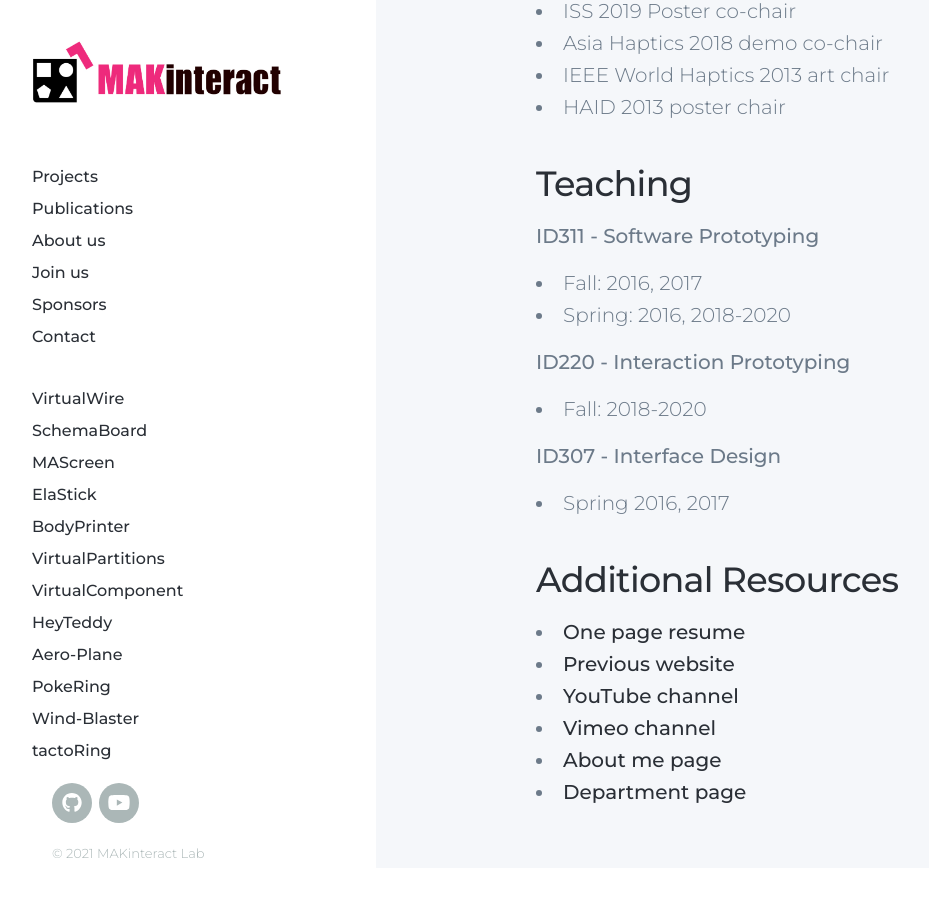
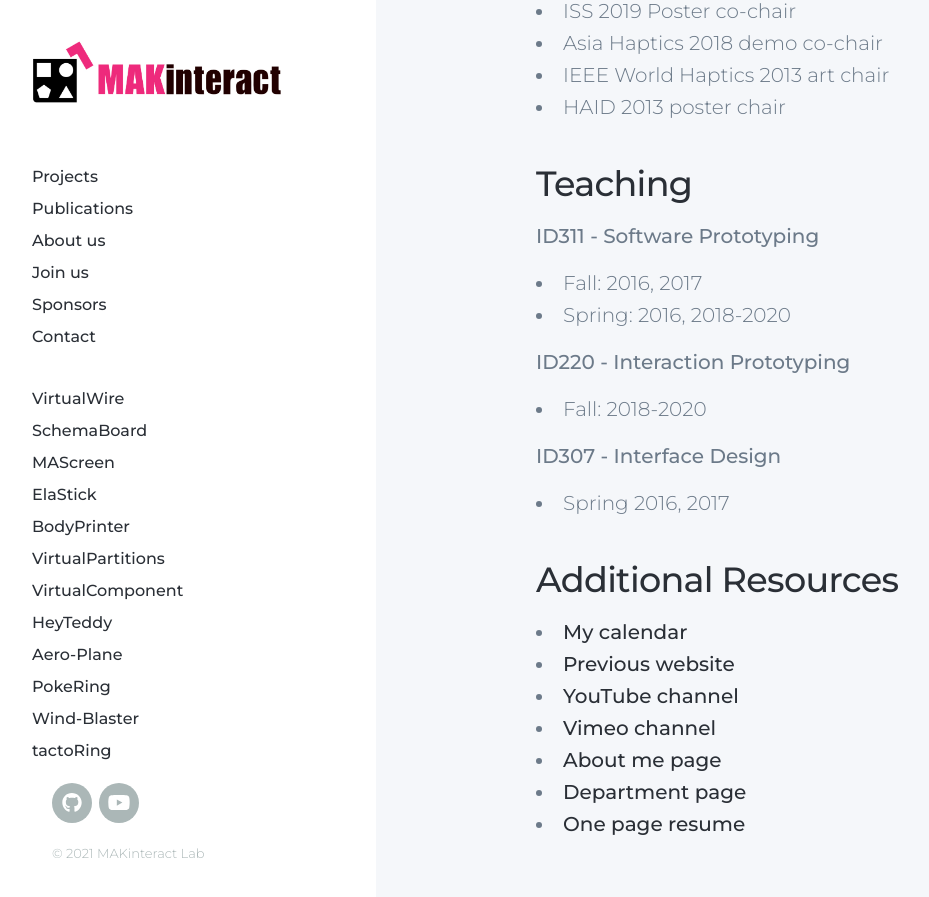
Before and after one commit to namelesspal18/makinteractlab.github.io, a Jekyll site: the page built from _pages/andrea.md, in a window 1280 px wide and 900 px high, scrolled down 2745 px. Shown: the top 897 px of the window, without its empty margins (8-937 px from the left). Built offline with Jekyll 4.4.1, drawn with Linux system fonts in a browser that asks for light colours; nearby versions of some CDN libraries; before the commit the page ends 3613 px from its top, so only the background shows below that.

Commit message:
Added calendar to my page

```diff
--- a/_pages/andrea.md
+++ b/_pages/andrea.md
@@ -129,9 +129,10 @@ Andrea Bianchi (Korean: 안두리) received his [Ph.D. from KAIST](https://ct.ka
 * Spring 2016, 2017
 
 ## Additional Resources
-* [One page resume](https://www.dropbox.com/s/1oby67w9i81cnq4/CV_andrea_bianchi_onePage.pdf?dl=0)
+* [My calendar](https://calendar.makinteract.com)
 * [Previous website](https://alsoplantsfly.com)
 * [YouTube channel](https://www.youtube.com/channel/UC5A_g3GYEGeoqBqSSJ11NoQ)
 * [Vimeo channel](https://vimeo.com/minimalo)
 * [About me page](https://about.me/andreabianchi)
 * [Department page](https://id.kaist.ac.kr)
+* [One page resume](https://www.dropbox.com/s/1oby67w9i81cnq4/CV_andrea_bianchi_onePage.pdf?dl=0)
```
